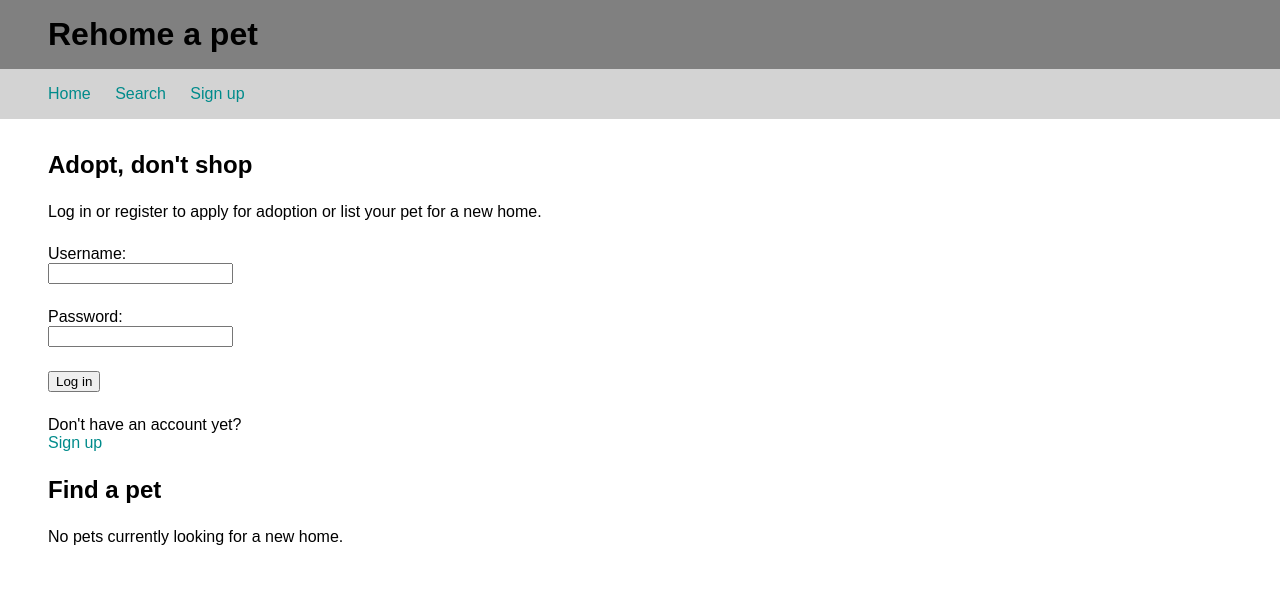
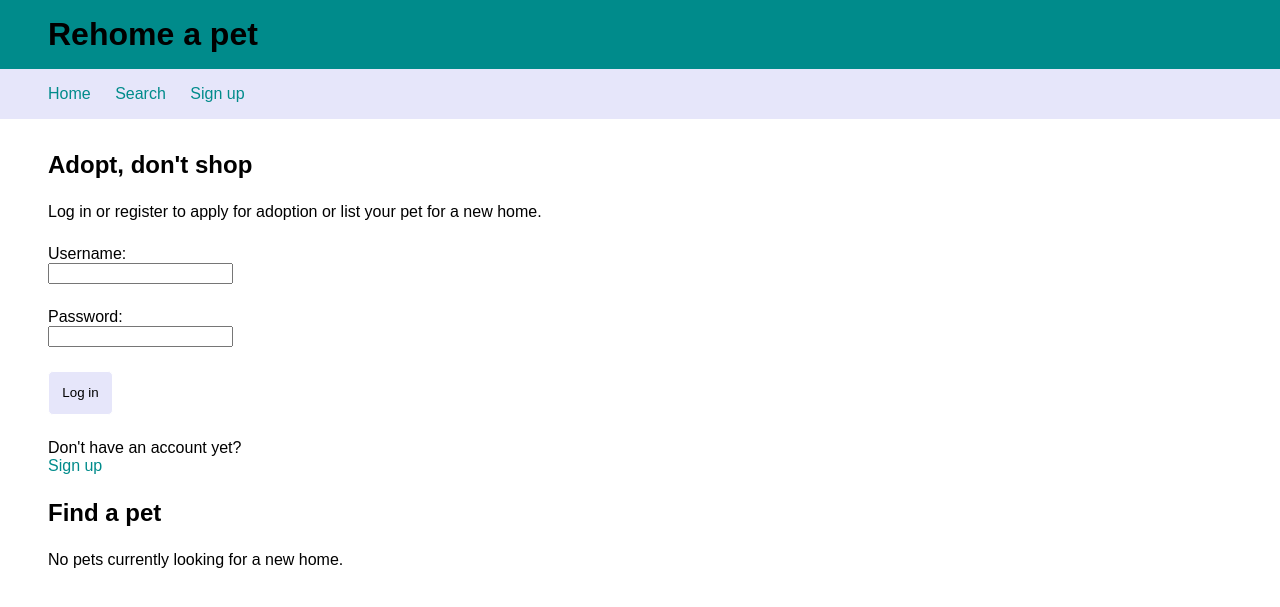
Before and after one commit to karorot/pet-adoption, a Flask app: page / in a window 1280 px wide. Shown: the top 607 px of the page. Run offline with Flask 3, Linux system fonts and the light colour scheme; data that the repository does not hold is empty.

Commit message:
Adjust css styling
Modify button styling and main colors

```diff
--- a/static/main.css
+++ b/static/main.css
@@ -4,7 +4,7 @@ body {
 }
 
 .header {
-  background-color: grey;
+  background-color: darkcyan;
   color: black;
   margin: 0;
   padding: 1em 3em;
@@ -13,7 +13,7 @@ body {
 .nav {
   display: flex;
   justify-content: space-between;
-  background-color: lightgrey;
+  background-color: lavender;
   color: black;
   margin: 0;
   padding: 1em 3em;
@@ -25,7 +25,7 @@ body {
 }
 
 .flash {
-  margin: 1em 3em;
+  margin: 1em auto;
   padding: 1em;
   max-width: 20em;
   border-radius: 25px;
@@ -142,7 +142,7 @@ a {
 }
 
 a:hover {
-  color: blue;
+  color: #734f96;
 }
 
 h1 {
@@ -180,3 +180,17 @@ nav li {
   color: red;
   font-weight: bold;
 }
+
+input[type="submit"] {
+  background-color: lavender;
+  border: none;
+  text-align: center;
+  padding: 1em;
+  border: 1px solid white;
+  border-radius: 5px;
+}
+
+input[type="submit"]:hover {
+  background-color: #c7b8d5;
+  border: 1px solid gray;
+}
```
